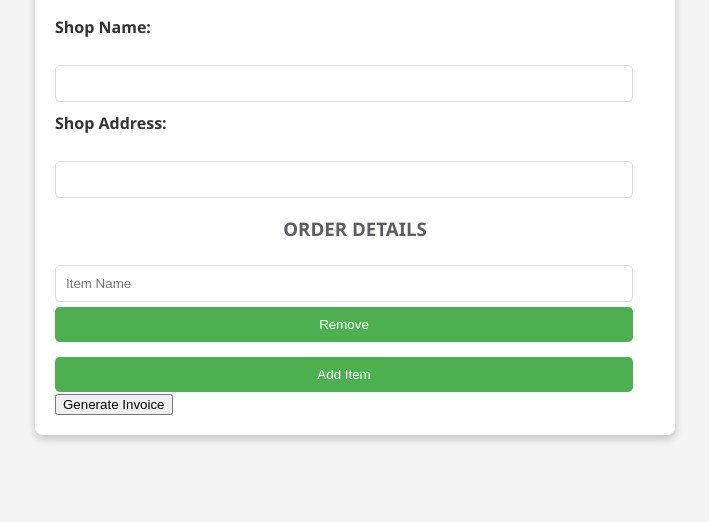
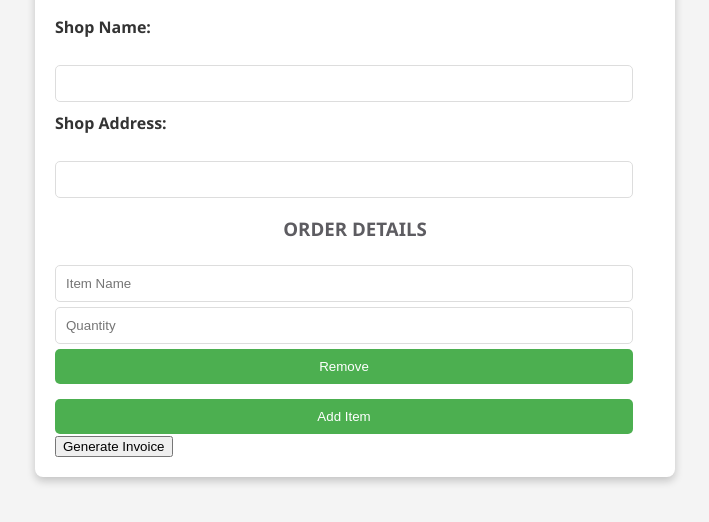
Before and after one commit to VenkateshGOWDA1223/orders-srinivasa, a plain HTML site: page index.html in a window 1280 px wide. Shown: the part 154-676 px from the top of the page, without its empty margins (285-994 px from the left). Drawn offline with Linux system fonts and the light colour scheme.

Commit message:
Update index.html

```diff
--- a/index.html
+++ b/index.html
@@ -90,7 +90,7 @@
         <div id="items">
             <div class="item">
                 <input type="text" placeholder="Item Name" class="itemName">
-
+            <input type="text" placeholder="Quantity" class="itemName">
                 <button type="button" onclick="removeItem(this)">Remove</button>
             </div>
         </div>
```
